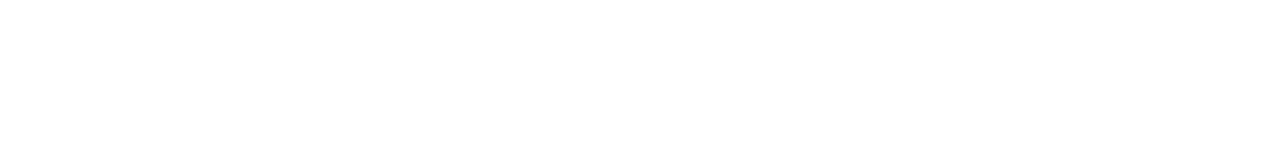
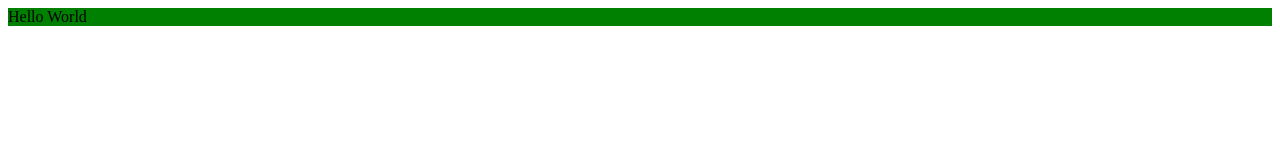
Before and after one commit to UmarOrakzai/javascript_practice, a plain HTML site: page 06_dom/three.html in a window 1280 px wide. Drawn offline with Linux system fonts and the light colour scheme.

Commit message:
create Element

```diff
--- a/06_dom/three.html
+++ b/06_dom/three.html
@@ -13,7 +13,17 @@
 
 
         <script >
+            const div = document.createElement('div')
+            div.className = "main"
+            div.style.backgroundColor ='green'
 
+            const addText = document.createTextNode("Hello World")
+            div.appendChild(addText)
+
+            document.body.appendChild(div)
+
+
+            console.log(div)
         </script>
     </body>
 </html>
```
